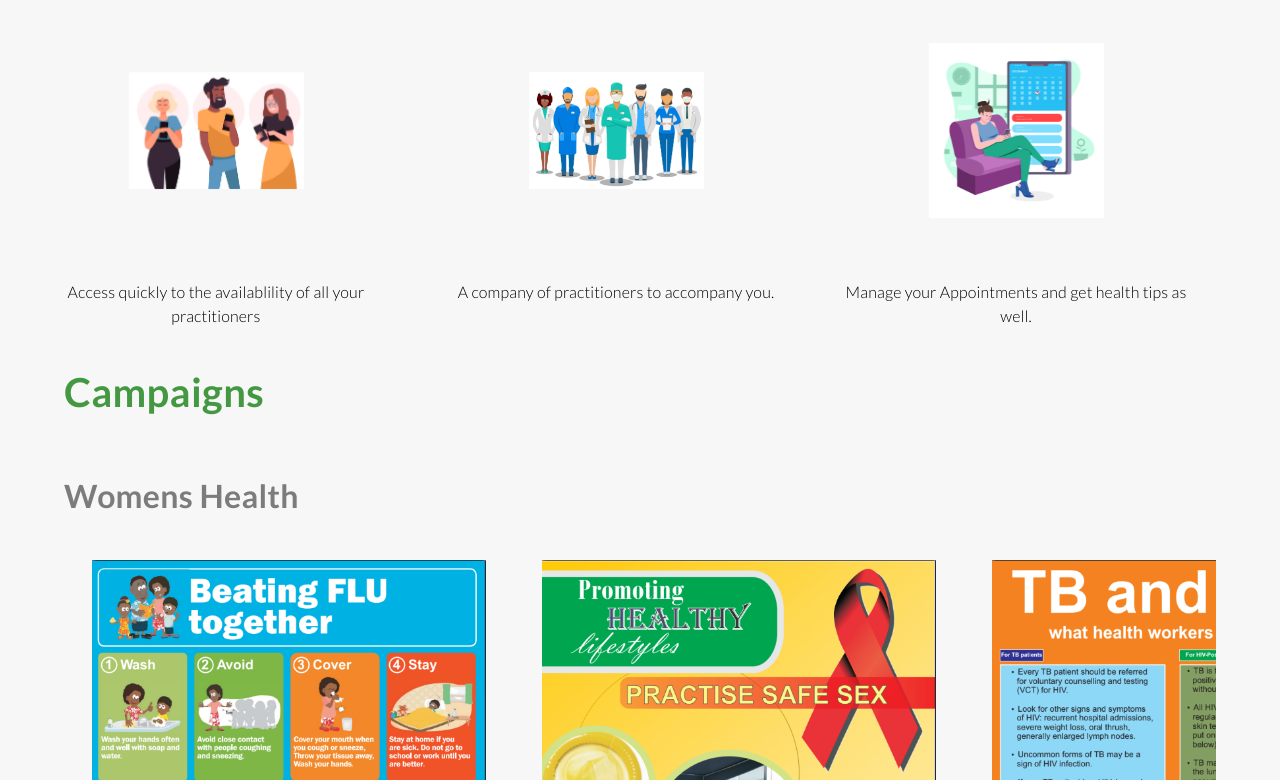
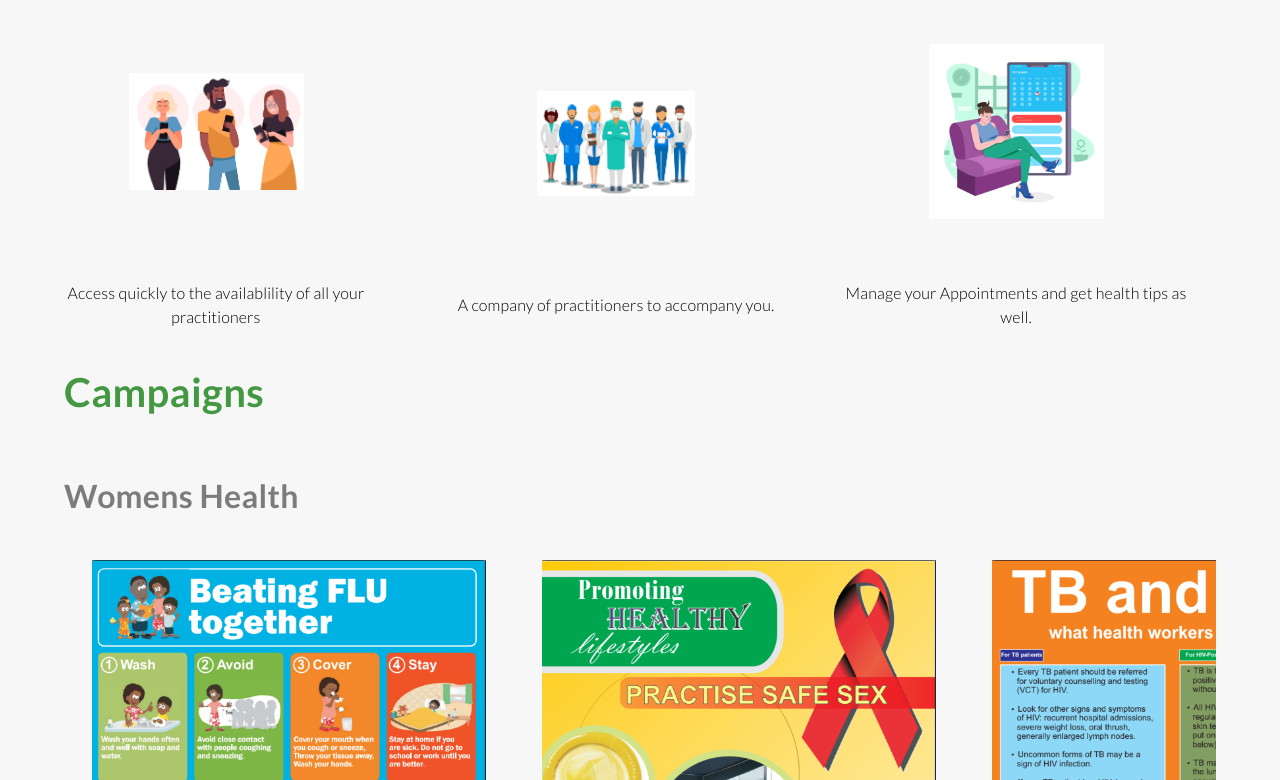
Before and after one commit to dercio-codes/ufs-clinic-web, a Next.js app: page / in a window 1280 px wide. Shown: the part 1243-2023 px from the top of the page. Built offline with nearby package versions, Linux system fonts and the light colour scheme; a web font is replaced by a local one.

Commit message:
I added more microtouches and animations using animation on scroll now

```diff
--- a/src/components/main/index.jsx
+++ b/src/components/main/index.jsx
@@ -242,6 +242,10 @@ export const Main = () => {
               margin: "32px auto",
               height: "350px",
               background: "",
+              display:'flex',
+              flexDirection:'column',
+              alignItems:'center',
+              justifyContent:'center'
             }}
           >
             <Box data-aos="fade-left" data-aos-duration="2000">
@@ -272,6 +276,10 @@ export const Main = () => {
               margin: "32px auto",
               height: "350px",
               background: "",
+              display:'flex',
+              flexDirection:'column',
+              alignItems:'center',
+              justifyContent:'center'
             }}
           >
             <Box data-aos="fade-bottom" data-aos-duration="2000">
@@ -302,6 +310,10 @@ export const Main = () => {
               margin: "32px auto",
               height: "350px",
               background: "",
+              display:'flex',
+              flexDirection:'column',
+              alignItems:'center',
+              justifyContent:'center'
             }}
           >
             <Box data-aos="fade-right" data-aos-duration="2000">
```
